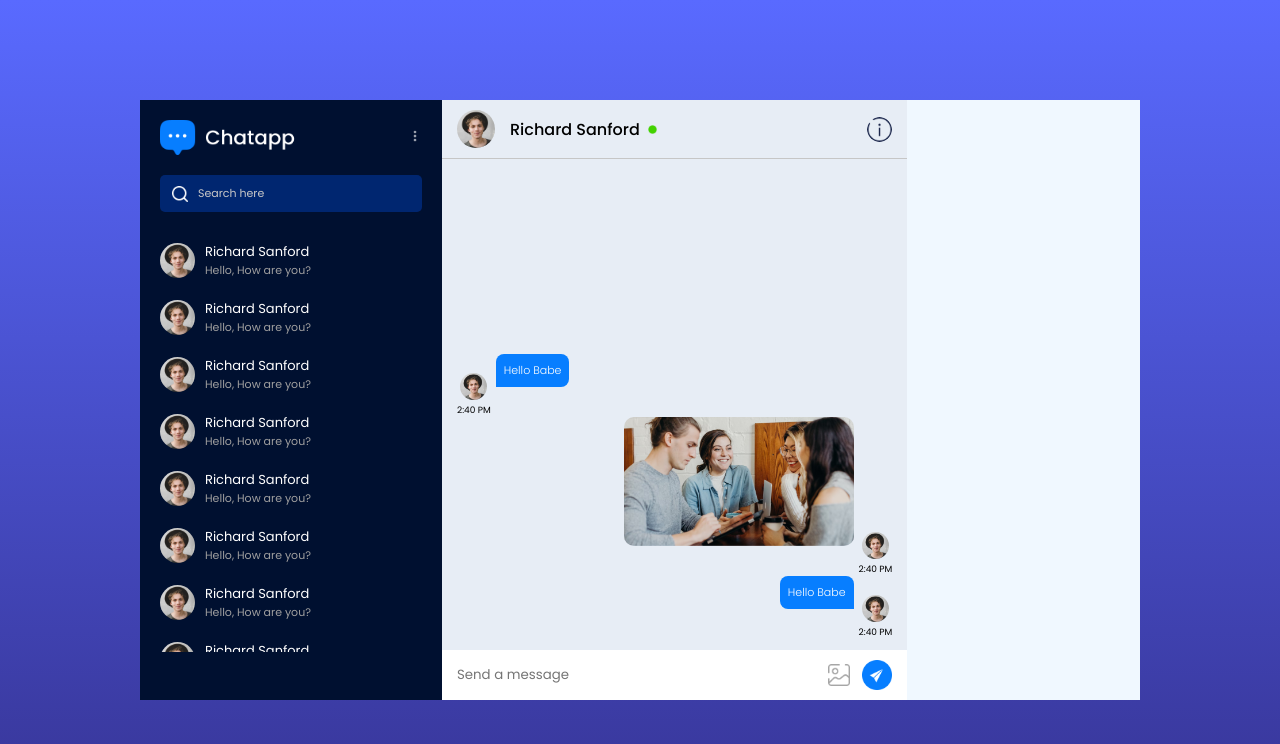
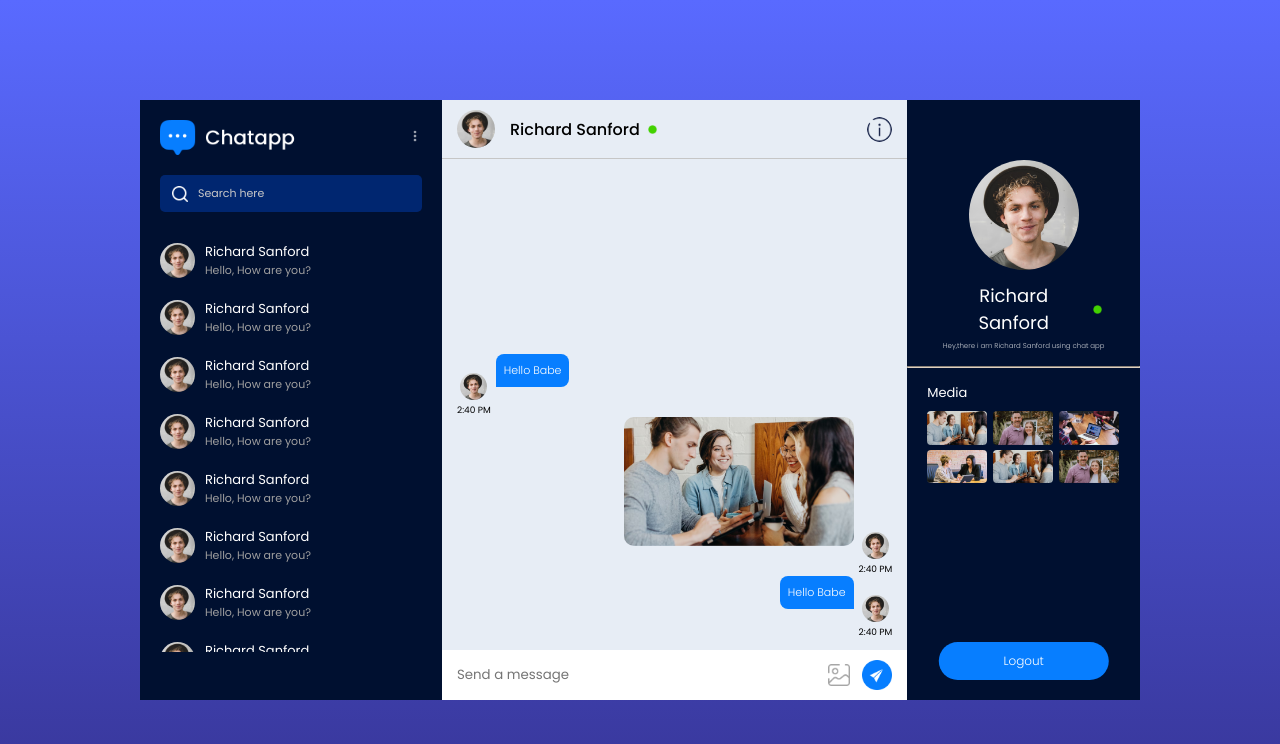
Before and after one commit to mdsabbirkhan1371/Chatting-App, a React (Vite) app: page /chat in a window 1280 px wide. Shown: the top 744 px of the page. Built offline with nearby package versions, Linux system fonts and the light colour scheme.

Commit message:
right side work update somthing

```diff
--- a/src/Components/RightSideBar/RightSideBar.css
+++ b/src/Components/RightSideBar/RightSideBar.css
@@ -0,0 +1,74 @@
+.right-side {
+  color: white;
+  background-color: #001030;
+  position: relative;
+  height: 75vh;
+  overflow-y: scroll;
+}
+
+.rs-profile {
+  padding-top: 60px;
+  text-align: center;
+  max-width: 70%;
+  margin: auto;
+}
+
+.rs-profile img {
+  width: 110px;
+  border-radius: 50%;
+  aspect-ratio: 1/1;
+}
+
+.rs-profile h3 {
+  font-size: 18px;
+  font-weight: 400;
+  display: flex;
+  align-items: center;
+  justify-content: center;
+  gap: 5px;
+  margin: 5px 0px;
+}
+.rs-profile p {
+  font-size: 7px;
+  font-weight: 300;
+  opacity: 80%;
+}
+.right-side hr {
+  border-color: rgb(222, 209, 193);
+  margin: 15px 0px;
+}
+
+.rs-media {
+  padding: 0px 20px;
+  font-size: 13px;
+}
+
+.rs-media div {
+  max-height: 180px;
+  overflow-y: scroll;
+  display: grid;
+  grid-template-columns: 1fr 1fr 1fr;
+  gap: 5px;
+  margin-top: 8px;
+}
+
+.rs-media div img {
+  width: 60px;
+  border-radius: 4px;
+  cursor: pointer;
+}
+
+.right-side button {
+  position: absolute;
+  bottom: 20px;
+  left: 50%;
+  transform: translateX(-50%);
+  background-color: #077eff;
+  color: white;
+  padding: 10px 65px;
+  border: none;
+  border-radius: 20px;
+  cursor: pointer;
+  font-size: 12px;
+  font-weight: 300;
+}
--- a/src/Components/RightSideBar/RightSideBar.jsx
+++ b/src/Components/RightSideBar/RightSideBar.jsx
@@ -1,7 +1,32 @@
 import React from 'react';
+import assets from '../../assets/assets';
+import './RightSideBar.css';
 
 const RightSideBar = () => {
-  return <div></div>;
+  return (
+    <div className="right-side">
+      <div className="rs-profile">
+        <img src={assets.profile_img} alt="" />
+        <h3>
+          Richard Sanford <img className="dot" src={assets.green_dot} alt="" />
+        </h3>
+        <p>Hey,there i am Richard Sanford using chat app</p>
+      </div>
+      <hr />
+      <div className="rs-media">
+        <p>Media</p>
+        <div>
+          <img src={assets.pic1} alt="" />
+          <img src={assets.pic2} alt="" />
+          <img src={assets.pic3} alt="" />
+          <img src={assets.pic4} alt="" />
+          <img src={assets.pic1} alt="" />
+          <img src={assets.pic2} alt="" />
+        </div>
+        <button>Logout</button>
+      </div>
+    </div>
+  );
 };
 
 export default RightSideBar;
```
